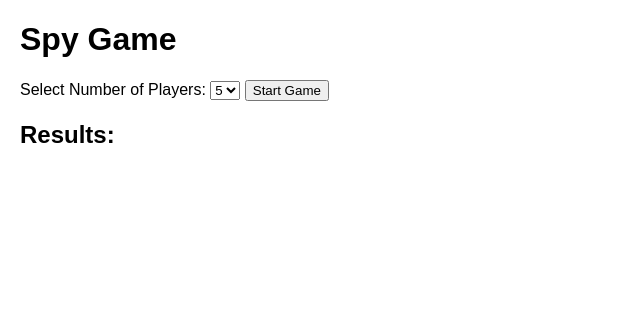
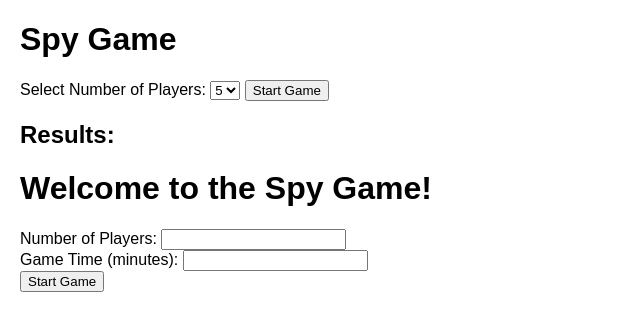
Before and after one commit to HermannSamimi/spy, a Flask app: page / in a window 1280 px wide. Shown: the top 331 px of the page, without its empty margins (0-640 px from the left). Run offline with Flask 3, Linux system fonts and the light colour scheme.

Commit message:
big changes

```diff
--- a/main.py
+++ b/main.py
@@ -1,34 +1,52 @@
-from flask import Flask, render_template, request, jsonify
+from flask import Flask, render_template, request, redirect, url_for, session, flash
 import random
-import os
+import time
 
 app = Flask(__name__)
-
-# List of words
-WORDS = ["apple", "banana", "cherry", "dragonfruit", "elephant", "falcon"]
+app.secret_key = "your_secret_key"  # Secure session data
 
 @app.route("/")
 def index():
     return render_template("index.html")
 
+@app.route("/start", methods=["POST"])
+def start():
+    player_count = int(request.form["players"])
+    game_time = int(request.form["time"]) * 60  # Convert minutes to seconds
+    session["player_count"] = player_count
+    session["words"] = assign_words(player_count)
+    session["current_player"] = 0
+    session["start_time"] = time.time()
+    session["game_time"] = game_time
+    return redirect(url_for("show_word"))
+
+@app.route("/show_word")
+def show_word():
+    current_player = session["current_player"]
+
+    # Check if the game time has elapsed
+    elapsed_time = time.time() - session["start_time"]
+    if elapsed_time > session["game_time"]:
+        flash("Game over! Time's up!")
+        return redirect(url_for("results"))
+
+    if current_player >= session["player_count"]:
+        return redirect(url_for("results"))
+
+    word = session["words"][current_player]
+    session["current_player"] += 1
+    return render_template("word.html", word=word, player=current_player + 1)
+
+@app.route("/results")
+def results():
+    return render_template("results.html")
+
+def assign_words(player_count):
+    common_word = "Apple"  # Change dynamically if needed
+    words = [common_word] * (player_count - 1)
+    words.append("Spy")
+    random.shuffle(words)
+    return words
+
 if __name__ == "__main__":
-    port = int(os.environ.get("PORT", 5000))  # Default to 5000 if PORT is not set
-    app.run(host="0.0.0.0", port=port, debug=True)
-
-@app.route('/start-game', methods=['POST'])
-def start_game():
-    data = request.json
-    num_players = int(data['num_players'])
-
-    if num_players < 2:
-        return jsonify({"error": "Number of players must be at least 2"}), 400
-
-    word = random.choice(WORDS)  # Randomly select a word
-    spy_index = random.randint(0, num_players - 1)  # Randomly select the spy
-
-    players = [{"id": i + 1, "text": word if i != spy_index else "You are the Spy"} for i in range(num_players)]
-
-    return jsonify({"players": players})
-
-if __name__ == '__main__':
-    app.run(debug=True)
+    app.run(host="0.0.0.0", port=5000)
--- a/templates/index.html
+++ b/templates/index.html
@@ -66,3 +66,21 @@
     </script>
 </body>
 </html>
+<!DOCTYPE html>
+<html>
+<head>
+    <title>Spy Game</title>
+</head>
+<body>
+    <h1>Welcome to the Spy Game!</h1>
+    <form action="/start" method="post">
+        <label for="players">Number of Players:</label>
+        <input type="number" name="players" id="players" required min="3">
+        <br>
+        <label for="time">Game Time (minutes):</label>
+        <input type="number" name="time" id="time" required min="1">
+        <br>
+        <button type="submit">Start Game</button>
+    </form>
+</body>
+</html>
```
Also changed, not shown: templates/result.html (added, +13 -0 lines), templates/word.html (added, +14 -0 lines).
